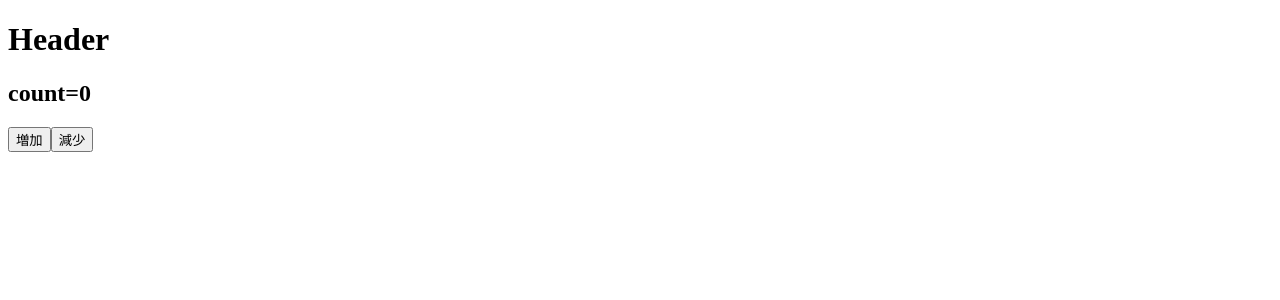
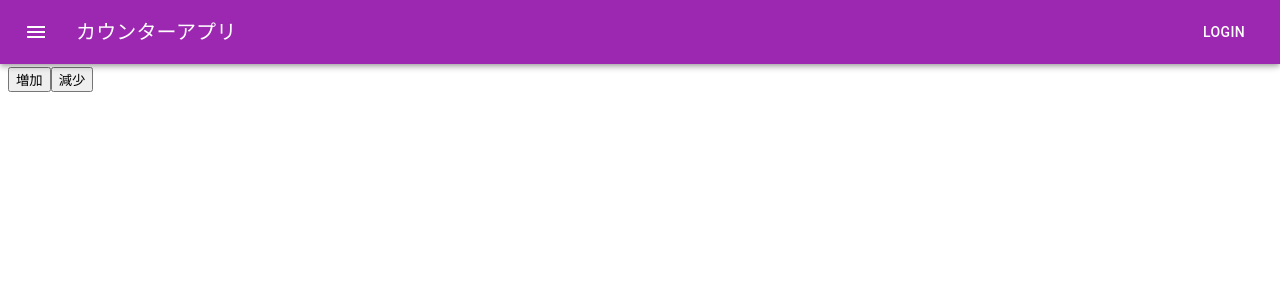
Before and after one commit to a-know/try-material-ui, a React app: page / in a window 1280 px wide. Shown: the top 300 px of the page. Built offline with nearby package versions, Linux system fonts and the light colour scheme.

Commit message:
Add AppBar component

```diff
--- a/components/HeaderComponent.jsx
+++ b/components/HeaderComponent.jsx
@@ -1,11 +1,47 @@
-import React from 'react'
+import React from 'react';
+import { makeStyles } from '@material-ui/core/styles';
+import AppBar from '@material-ui/core/AppBar';
+import Toolbar from '@material-ui/core/Toolbar';
+import Typography from '@material-ui/core/Typography';
+import Button from '@material-ui/core/Button';
+import IconButton from '@material-ui/core/IconButton';
+import MenuIcon from '@material-ui/icons/Menu';
+import * as Colors from '@material-ui/core/colors';
+
+const useStyles = makeStyles((theme) => ({
+  root: {
+    flexGrow: 1,
+  },
+  menuButton: {
+    marginRight: theme.spacing(2),
+  },
+  title: {
+    flexGrow: 1,
+  },
+  appBar: {
+    color: Colors.common.white,
+  },
+}));
 
 const HeaderComponent = () => {
+  const classes = useStyles();
+
   return (
-    <div>
-      <h1>Header</h1>
-    </div>
+    <header>
+      <AppBar className={classes.appBar} position="fixed">
+        <Toolbar>
+          <IconButton edge="start" className={classes.menuButton} color="inherit" aria-label="menu">
+            <MenuIcon />
+          </IconButton>
+          <Typography variant="h6" className={classes.title}>
+            カウンターアプリ
+          </Typography>
+          <Button color="inherit">Login</Button>
+        </Toolbar>
+      </AppBar>
+    </header>
   );
 };
 
+
 export default HeaderComponent;
```
